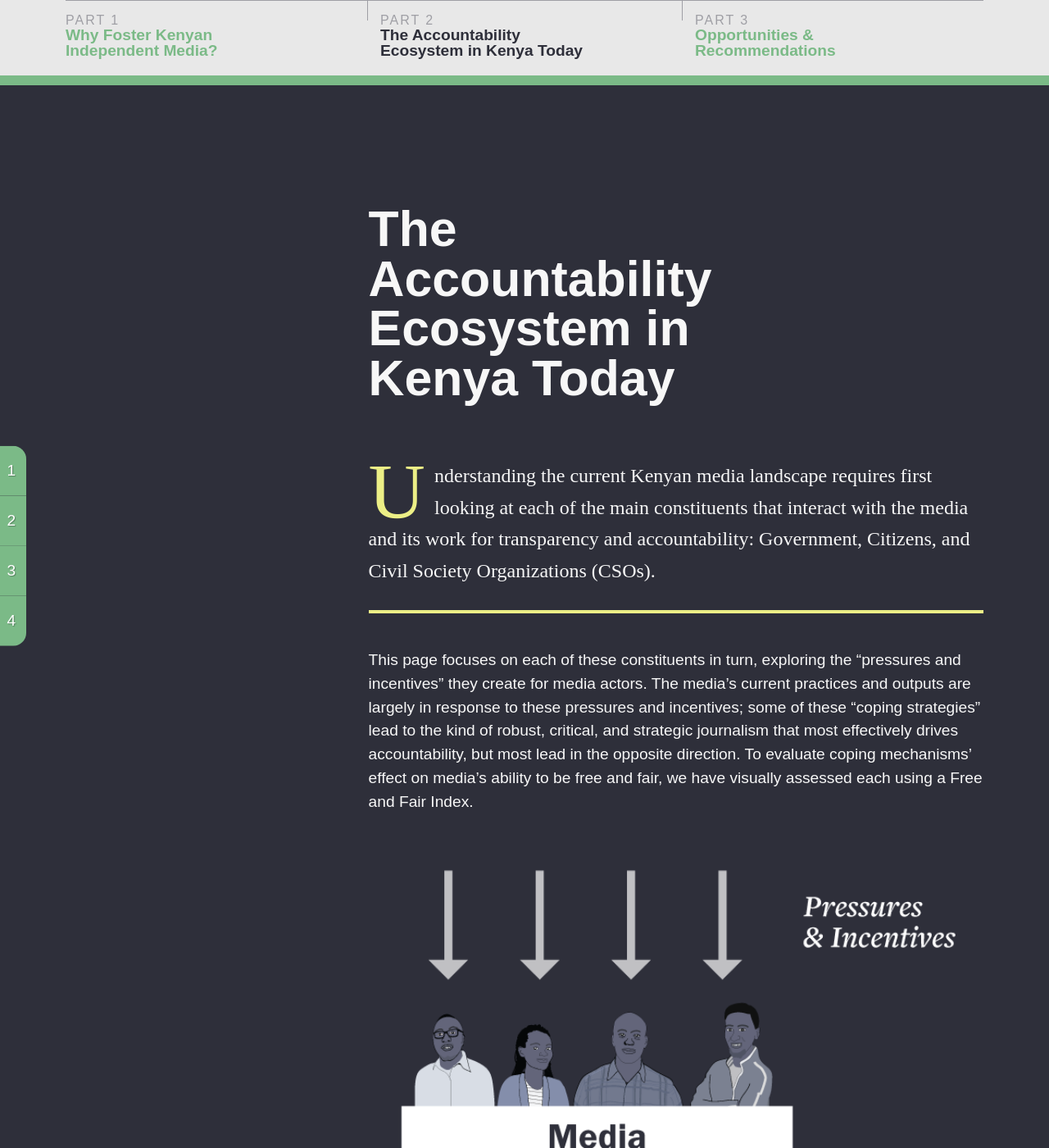
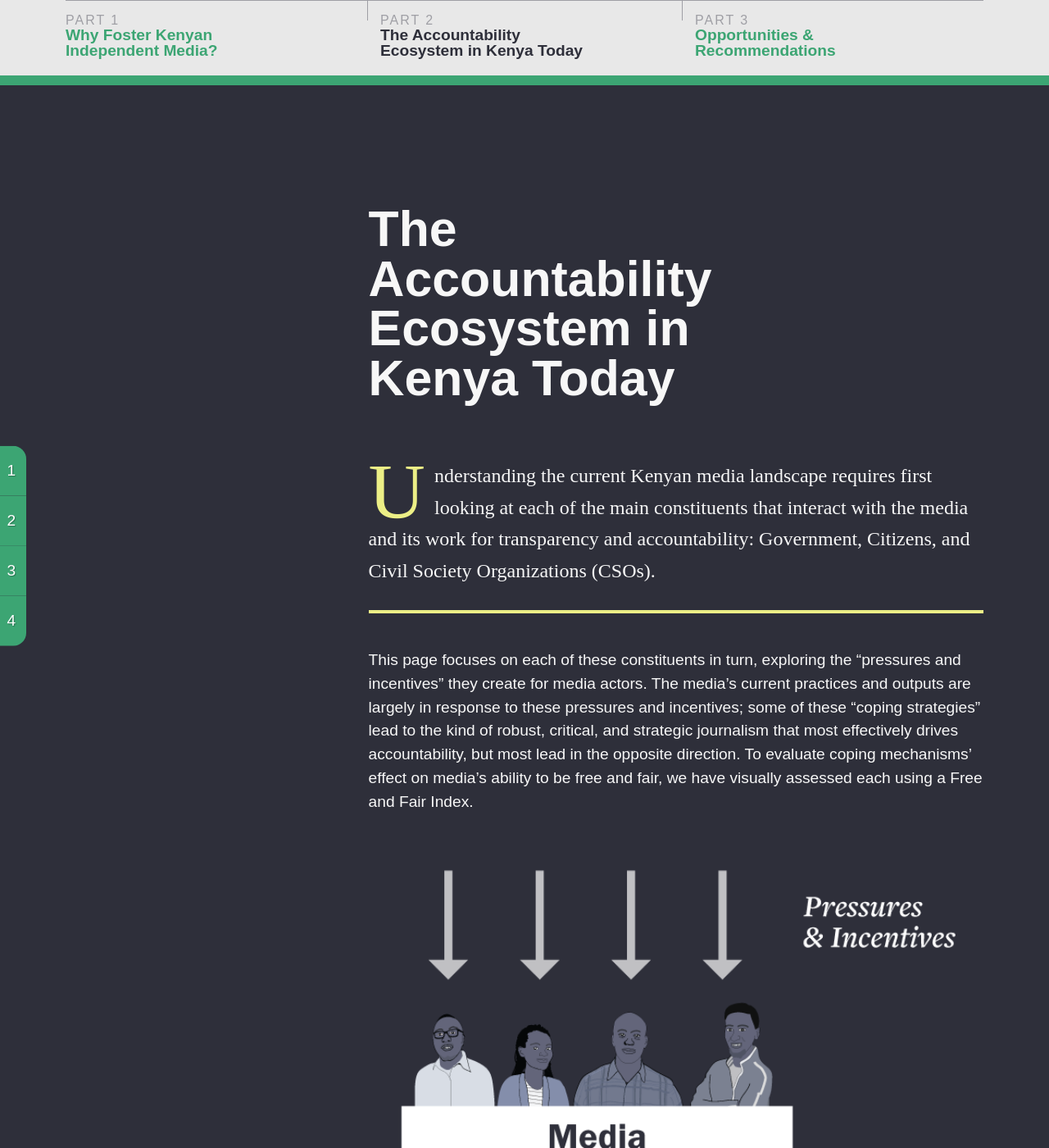
Before and after one commit to theReboot/onken, a Jekyll site: the page built from 2-accountability-ecosystem-kenya/index.md, in a window 1280 px wide and 1400 px high. Shown: the whole window at 82% size. Built offline with Jekyll 4.4.1, drawn with Linux system fonts in a browser that asks for light colours; nearby versions of some CDN libraries.

Commit message:
Changed green

```diff
--- a/_sass/variables.scss
+++ b/_sass/variables.scss
@@ -1,7 +1,7 @@
 // colors
 
 $darkBlue: #2e2f3a;
-$green: #7bba87;
+$green: #3ca573;
 $lightGreen: #a4cdac;
 $yellow: #ecef86;
 $darkYellow: #c6c27d;
```
